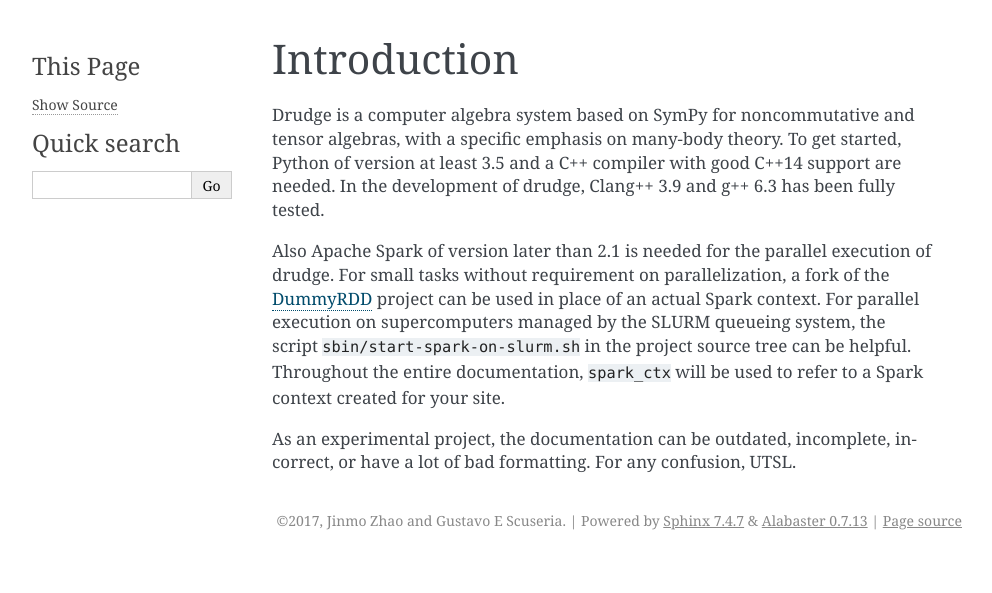
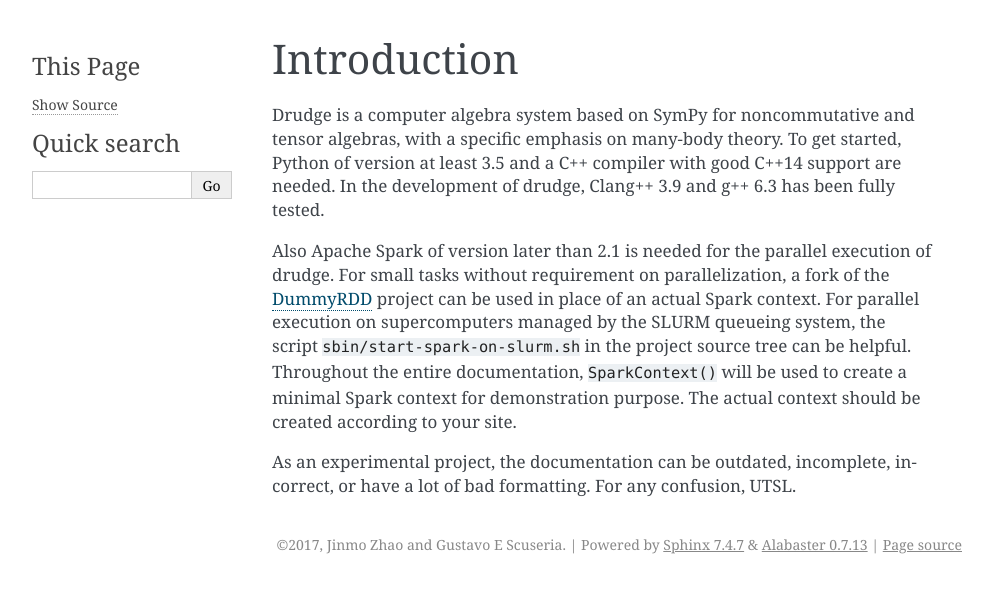
Before and after one commit to tschijnmo/drudge, a Sphinx documentation site: the page built from docs/intro.rst, in a window 1280 px wide. Shown: the top 593 px of the page, without its empty margins (148-1140 px from the left). Built offline with Sphinx 7.4.7, drawn with Linux system fonts in a browser that asks for light colours.

Commit message:
Update handling of imports in doctests
Now we prefer then `from drudge import *` idiom in the documentation,
this could be helpful for PyCharm to inspect the doctests since PyCharm
will assume the code to be run inside the current module.

```diff
--- a/docs/conf.py
+++ b/docs/conf.py
@@ -163,13 +163,12 @@ autodoc_member_order = 'bysource'
 
 doctest_global_setup = '''
 import os
+
 if 'DUMMY_SPARK' in os.environ:
     from dummy_spark import SparkContext
-    spark_ctx = SparkContext()
 else:
     from pyspark import SparkContext
-    spark_ctx = SparkContext("local[*]", "drudge-test")
 
-import sympy
-import drudge
+from sympy import *
+from drudge import *
 '''
--- a/docs/intro.rst
+++ b/docs/intro.rst
@@ -11,8 +11,9 @@ of drudge.  For small tasks without requirement on parallelization, a fork of
 the DummyRDD_ project can be used in place of an actual Spark context.  For
 parallel execution on supercomputers managed by the SLURM queueing system, the
 script ``sbin/start-spark-on-slurm.sh`` in the project source tree can be
-helpful.  Throughout the entire documentation, ``spark_ctx`` will be used to
-refer to a Spark context created for your site.
+helpful.  Throughout the entire documentation, ``SparkContext()`` will be used
+to create a minimal Spark context for demonstration purpose.  The actual context
+should be created according to your site.
 
 As an experimental project, the documentation can be outdated, incomplete,
 incorrect, or have a lot of bad formatting.  For any confusion, UTSL.
--- a/docs/tutorial.rst
+++ b/docs/tutorial.rst
@@ -21,8 +21,8 @@ available cores, we can do
 
 .. doctest::
 
-    >>> import pyspark  # doctest: +SKIP
-    >>> spark_ctx = pyspark.SparkContext('local[*]', 'drudge-tutorial')  # doctest: +SKIP
+    >>> from pyspark import SparkContext  # doctest: +SKIP
+    >>> spark_ctx = SparkContext('local[*]', 'drudge-tutorial')
 
 For using Spark in cluster computing environment, please refer to the Spark
 documentation and setting of your cluster.  With the spark context created, we
```
